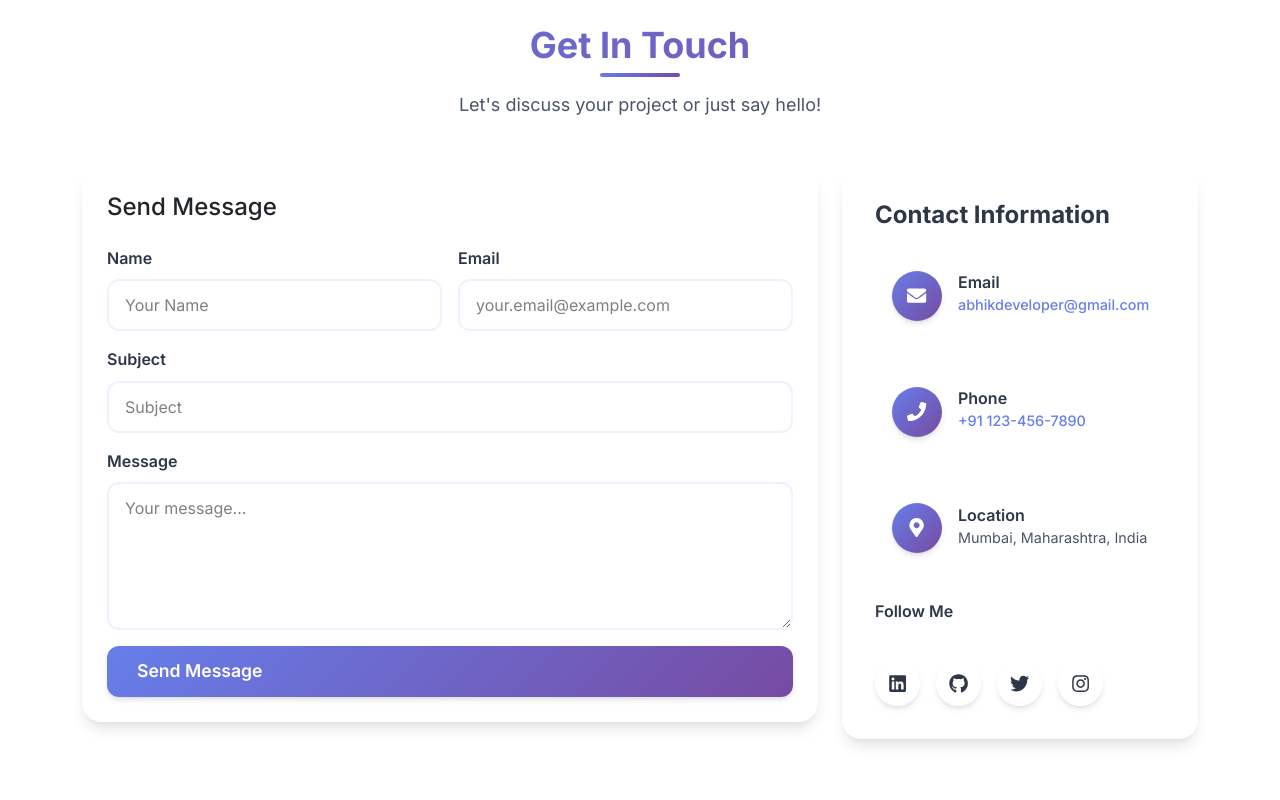
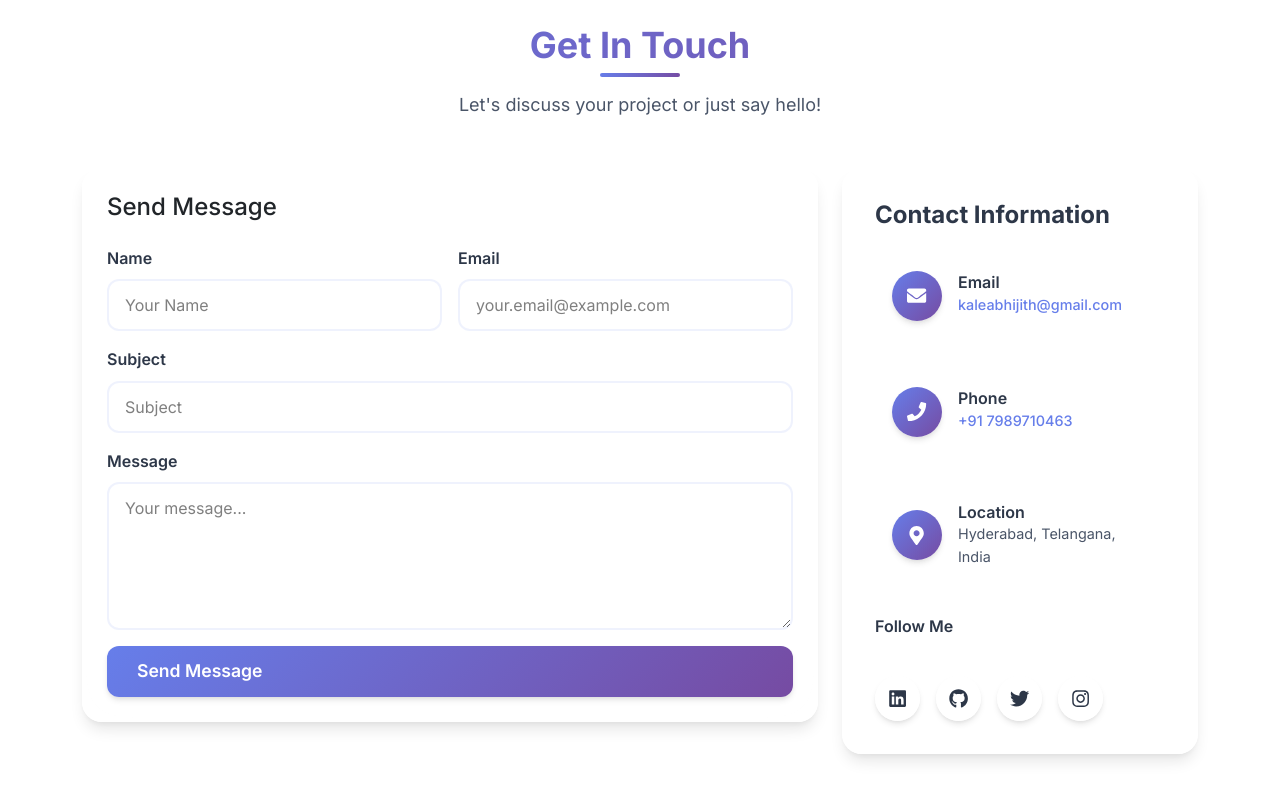
Before and after one commit to AbhiK1237/personal-portfolio, a React (Vite) app: page / in a window 1280 px wide. Shown: the part 6884-7684 px from the top of the page. Built offline with nearby package versions, Linux system fonts and the light colour scheme.

Commit message:
updated contact info

```diff
--- a/src/components/Contact.jsx
+++ b/src/components/Contact.jsx
@@ -36,19 +36,19 @@ const Contact = () => {
     {
       icon: <FaEnvelope />,
       title: "Email",
-      value: "abhikdeveloper@gmail.com",
-      link: "mailto:abhikdeveloper@gmail.com"
+      value: "kaleabhijith@gmail.com",
+      link: "mailto:kaleabhijith@gmail.com"
     },
     {
       icon: <FaPhone />,
       title: "Phone",
-      value: "+91 123-456-7890",
-      link: "tel:+911234567890"
+      value: "+91 7989710463",
+      link: "tel:+917989710463"
     },
     {
       icon: <FaMapMarkerAlt />,
       title: "Location",
-      value: "Mumbai, Maharashtra, India",
+      value: "Hyderabad, Telangana, India",
       link: null
     }
   ];
@@ -57,25 +57,25 @@ const Contact = () => {
     {
       icon: <FaLinkedin />,
       name: "LinkedIn",
-      url: "https://linkedin.com/in/abhik",
+      url: "https://www.linkedin.com/in/abhijith-kale-7b16a1177/",
       color: "#0077b5"
     },
     {
       icon: <FaGithub />,
       name: "GitHub",
-      url: "https://github.com/abhik",
+      url: "https://github.com/AbhiK1237",
       color: "#333"
     },
     {
       icon: <FaTwitter />,
       name: "Twitter",
-      url: "https://twitter.com/abhik",
+      url: "https://x.com/AbhiK26563344",
       color: "#1da1f2"
     },
     {
       icon: <FaInstagram />,
       name: "Instagram",
-      url: "https://instagram.com/abhik",
+      url: "https://instagram.com/abhijith_kale",
       color: "#e4405f"
     }
   ];
```
